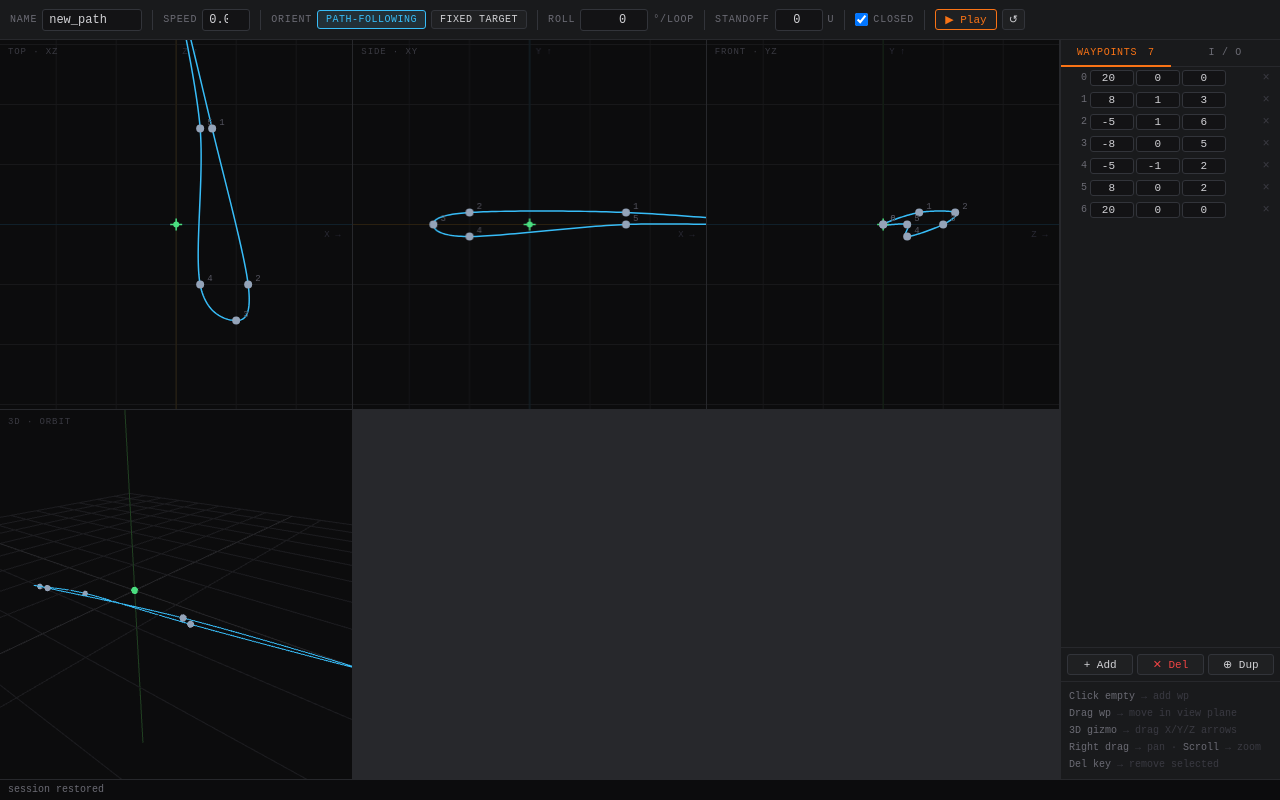
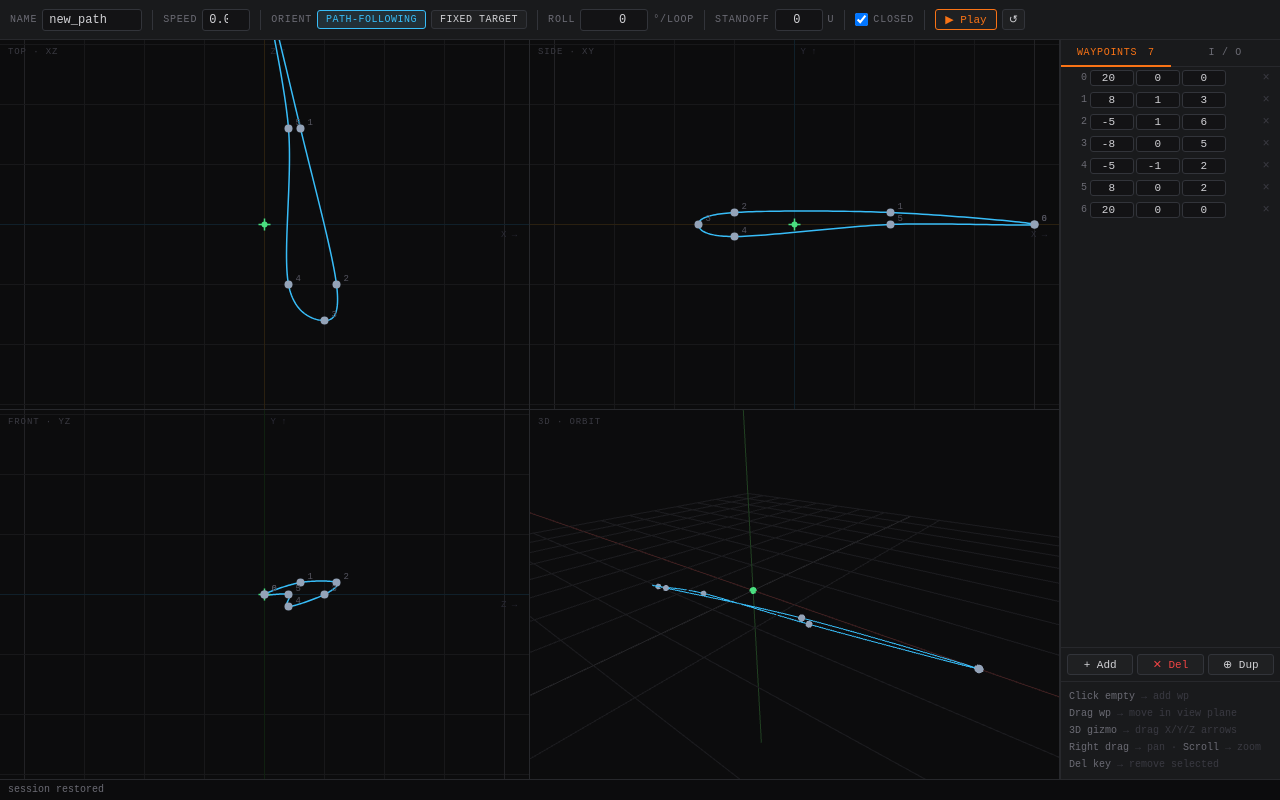
Before and after one commit to theraccoonbear/Super-Spaceguy-Shooter, a React (Vite) app in the folder tools/path_editor/: page / in a window 1280 px wide. Built offline with nearby package versions, Linux system fonts and the light colour scheme.

Commit message:
fix(path-editor): restore 2x2 grid layout (3-col: view|view|sidebar)

```diff
--- a/tools/path_editor/src/styles.css
+++ b/tools/path_editor/src/styles.css
@@ -148,7 +148,7 @@
 /* ── Workspace ─────────────────────────────────────────────────────────── */
 .workspace {
   display: grid;
-  grid-template-columns: 1fr 1fr 1fr 220px;
+  grid-template-columns: 1fr 1fr 220px;
   grid-template-rows: 1fr 1fr;
   gap: 1px;
   background: var(--border);
@@ -194,7 +194,7 @@
 /* ── Sidebar ───────────────────────────────────────────────────────────── */
 .sidebar {
   grid-row: 1 / 3;
-  grid-column: 4;
+  grid-column: 3;
   background: var(--panel);
   border-left: 1px solid var(--border);
   display: flex;
```
